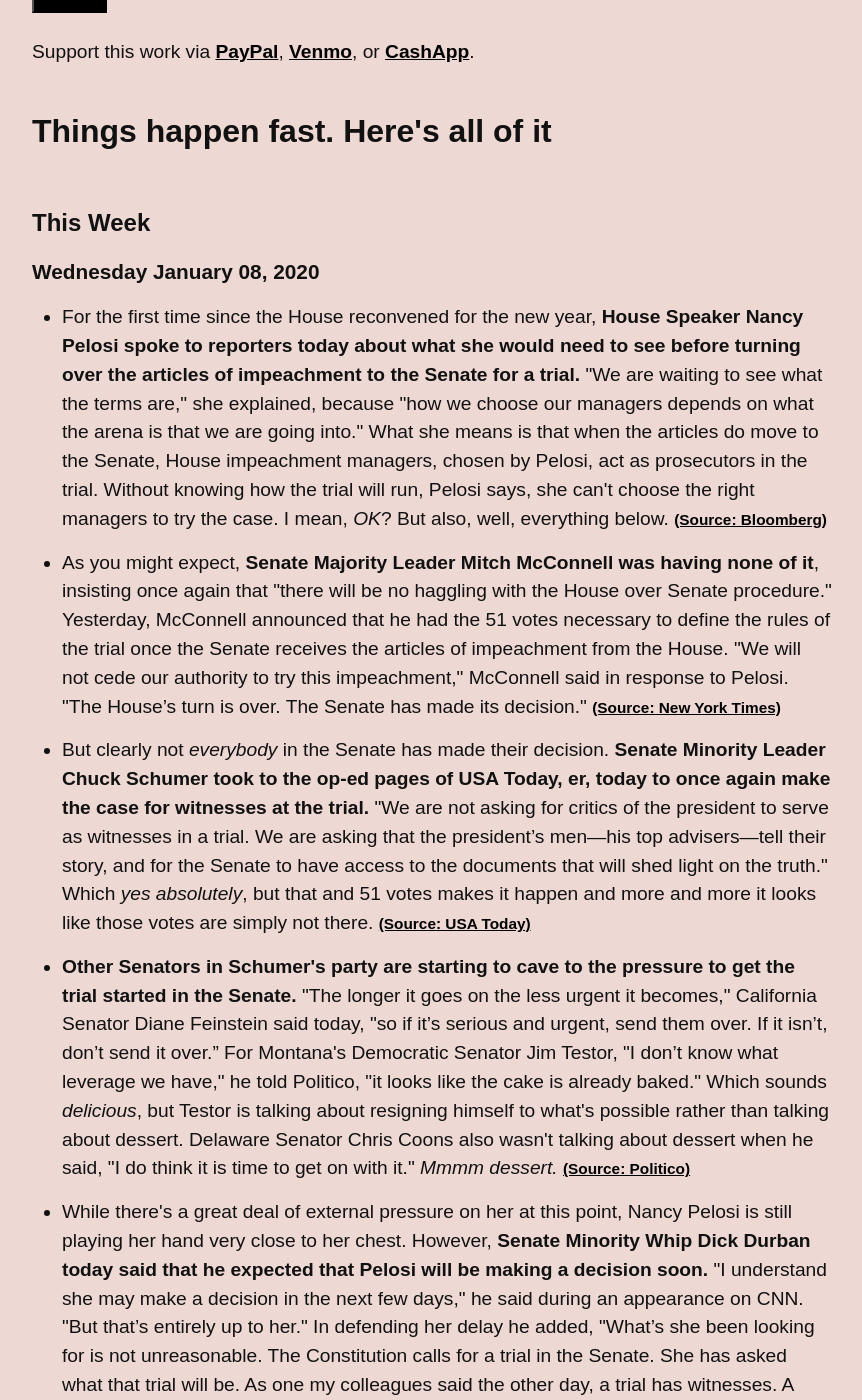
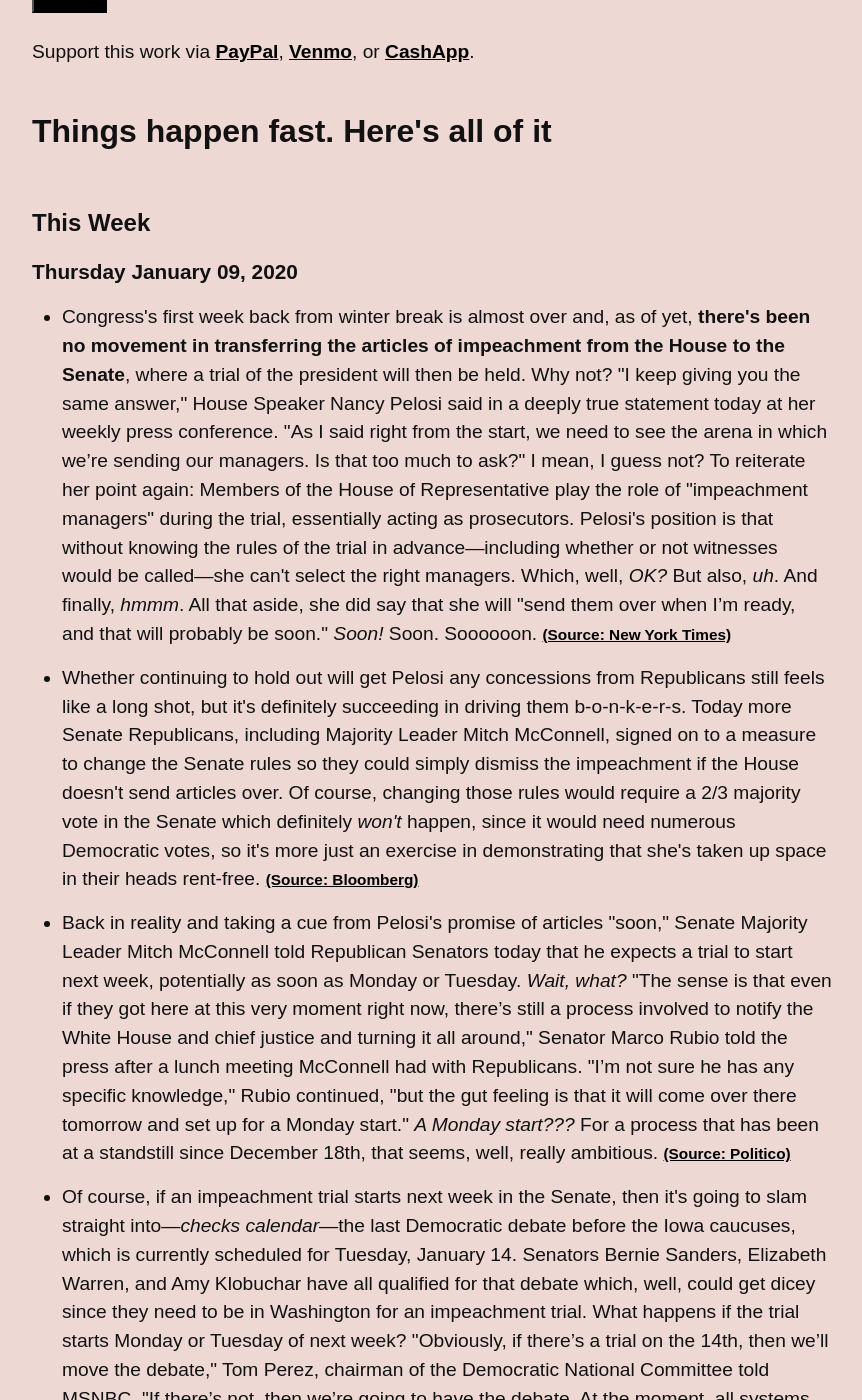
Before and after one commit to dansinker/impeachment.fyi, a Jekyll site: the page built from archive.md, in a window 1280 px wide and 1400 px high, scrolled down 227 px. Shown: the whole window, without its empty margins (268-1130 px from the left). Built offline with Jekyll 4.4.1, drawn with Linux system fonts in a browser that asks for light colours; nearby versions of some CDN libraries; some web fonts are replaced; comment, search, counter and statistics services are not loaded; some of the changed text lies outside the part shown.

Commit message:
January 9 update

```diff
--- a/_data/news.yml
+++ b/_data/news.yml
@@ -1,4 +1,23 @@
 news:
+- date: 2020-01-09T18:45:00
+  yesterday: Do you like circular arguments, waiting forever, and nothing really advancing in the impeachment of the president while that same president goes off and almost starts a war? Well then this week has been amazing for you. For the rest of us, it's been a week. Anyway, happy Thursday
+  todays:
+  - item: Congress's first week back from winter break is almost over and, as of yet, <b>there's been no movement in transferring the articles of impeachment from the House to the Senate</b>, where a trial of the president will then be held.  Why not? "I keep giving you the same answer," House Speaker Nancy Pelosi said in a deeply true statement today at her weekly press conference. "As I said right from the start, we need to see the arena in which we’re sending our managers. Is that too much to ask?" I mean, I guess not? To reiterate her point again&#58; Members of the House of Representative play the role of "impeachment managers" during the trial, essentially acting as prosecutors. Pelosi's position is that without knowing the rules of the trial in advance—including whether or not witnesses would be called—she can't select the right managers. Which, well, <i>OK?</i> But also, <i>uh</i>. And finally, <i>hmmm</i>. All that aside, she did say that she will "send them over when I’m ready, and that will probably be soon." <i>Soon!</i> Soon. Soooooon.
+    source: New York Times
+    url: https://www.nytimes.com/2020/01/09/us/politics/impeachment-articles.html
+  - item: Whether continuing to hold out will get Pelosi any concessions from Republicans still feels like a long shot, but it's definitely succeeding in driving  them b-o-n-k-e-r-s. Today more Senate Republicans, including Majority Leader Mitch McConnell, signed on to a measure to change the Senate rules so they could simply dismiss the impeachment if the House doesn't send articles over. Of course, changing those rules would require a 2/3 majority vote in the Senate which definitely <i>won't</i> happen, since it would need numerous Democratic votes,  so it's more just an exercise in demonstrating that she's taken up space in their heads rent-free.
+    source: Bloomberg
+    url: https://www.bloomberg.com/news/articles/2020-01-09/some-democrats-ask-pelosi-to-let-trial-begin-impeachment-update#mcconnell-joins-effort-to-pressure-pelosi-333-pm
+  - item: Back in reality and taking a cue from Pelosi's promise of articles "soon," Senate Majority Leader Mitch McConnell  told Republican Senators today that he expects a trial to start next week, potentially as soon as Monday or Tuesday.<i> Wait, what?</i> "The  sense is that even if they got here at this very moment right now, there’s still a process involved to notify the White House and chief justice and turning it all around," Senator Marco Rubio told the press after a lunch meeting McConnell had with Republicans. "I’m not sure he has any specific knowledge," Rubio continued, "but the gut feeling is that it will come over there tomorrow and set up for a Monday start." <I>A Monday start???</i> For a process that has been at a standstill since December 18th, that seems, well, really ambitious.
+    source: Politico
+    url: https://www.politico.com/news/2020/01/09/mitch-mcconnell-trump-impeachment-096786
+  - item: Of course, if an impeachment trial starts next week in the Senate, then it's going to slam straight into—<i>checks calendar</i>—the last Democratic debate before the Iowa caucuses, which is currently scheduled for Tuesday, January 14. Senators Bernie Sanders, Elizabeth Warren, and Amy Klobuchar have all qualified for that debate which, well, could get dicey since they need to be in Washington for an impeachment trial. What happens if the trial starts Monday or Tuesday of next week? "Obviously, if there’s a trial on the 14th, then we’ll move the debate," Tom Perez, chairman of the Democratic National Committee told MSNBC. "If there’s not, then we’re going to have the debate. At the moment, all systems are go, and so we’re going to move forward." Uh, things are going to get <i>real</i> nutty <i>real</i> fast aren't they.
+    source: Politico
+    url: https://www.politico.com/news/2020/01/07/dnc-debate-rescheduled-impeachment-trial-095624
+  - item: Just how nutty <i>could</i> things get? Well, let's wrap with a report from the Washington Post that says there are internal arguments between Senate Republicans, House Republicans, and the White House as to whether or not to add House Republican members Jim Jordan, John Ratcliffe, and Doug Collins to Trump's defense team at the Senate Trial. <i>Hyperventilates</i>. "One thing I’m not eager to do is re-create the circuslike atmosphere of the House—that’s not what we’re going to do here, if we can avoid it," Republican Senator John Cornyn told the Washington Post. Judging by those three dudes' clown show during the House impeachment proceedings, he's not wrong. However, the decision of who defends him at the trial is ultimately  up to the president and, well, as one source told the Post—<i>in the most upsetting way possible</i>—"There are a lot of rabbits running around claiming to be the very best bunny, but the president hasn’t yet decided which set of fuzzy tails he’ll use." I. I just. I can't. <i>Tell me about the rabbits, George.</i>
+    source: Washington Post
+    url: https://www.washingtonpost.com/politics/house-republicans-push-to-join-trumps-defense-team-in-senate-impeachment-trial/2020/01/08/3797e174-3230-11ea-9313-6cba89b1b9fb_story.html
+  tomorrow: Well, to hear Republicans tell it, Nancy Pelosi will turn over the articles of impeachment to the Senate tomorrow. To hear her tell it, well, mmmmmmmmmmmaybe.
 - date: 2020-01-08T18:15:00
   yesterday: The President of the United States was <a href="https://www.washingtonpost.com/politics/trump-impeachment-live-updates/2019/12/18/237147e8-2110-11ea-bed5-880264cc91a9_story.html">impeached by the House of Representatives on December 18th.</a> Since that point, <a href="https://www.politico.com/news/2020/01/03/trump-senate-impeachment-trial-093290">Washington has been in a limbo state</a>, waiting for the articles of impeachment to be turned over to the Senate. In the meantime, <a href="https://www.vox.com/science-and-health/2020/1/8/21055228/australia-fires-map-animals-koalas-wildlife-smoke-donate">the world caught fire</a> or <a href="https://www.cnn.com/2020/01/08/us/puerto-rico-region-hundreds-of-earthquakes/index.html">started quaking badly</a>, and things <a href="https://www.nytimes.com/2020/01/06/world/middleeast/iran-soleimani-trump.html">got scary with Iran</a>, and still we wait.
   todays:
```
